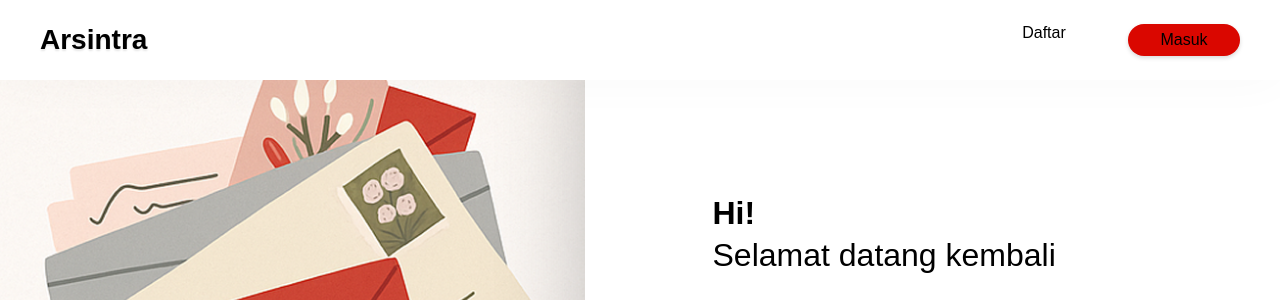
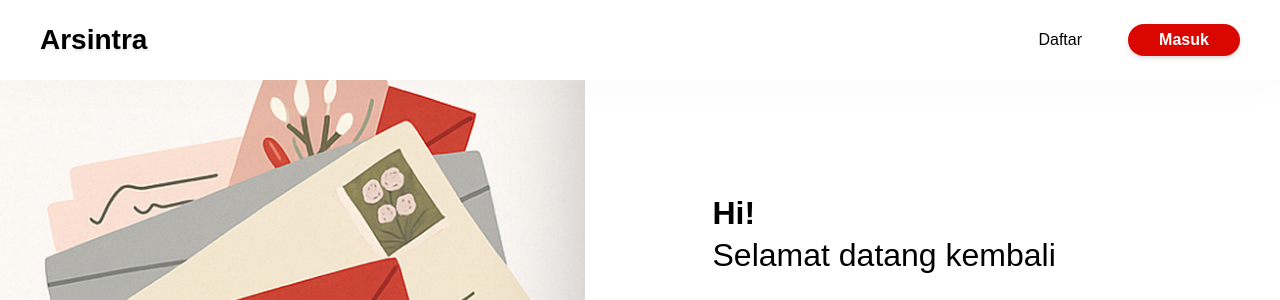
Before and after one commit to NugrahaAji/Arsintra, a PHP site: page /index.php in a window 1280 px wide. Shown: the top 300 px of the page. Run offline with PHP 8.4, Linux system fonts and the light colour scheme.

Commit message:
ngerapihin layout

```diff
--- a/css/style.css
+++ b/css/style.css
@@ -166,40 +166,48 @@ input[type="password"] {
 .nav-links {
   list-style: none;
   display: flex;
+  align-items: center;
   margin-left: auto;
   gap: 36px;
-  font-size: 16px;
-  font-weight: 600;
+  padding: 0;
 }
 
 .nav-item {
   text-align: center;
-  width: 96px;
 }
 
 .nav-item.hidden {
   display: none;
 }
 
-.nav-links a {
+.nav-links > li:not(.btn-login) > a {
+  display: inline-block;
   text-decoration: none;
   color: black;
   font-weight: 400;
+  font-size: 16px;
+  line-height: 32px;
+  padding: 0 10px;
 }
 
 .btn-login {
   background-color: #DA0700;
-  color: white;
-  padding: 8px 16px;
   border-radius: 999px;
-  display: inline-flex;
+  display: flex;
   align-items: center;
   justify-content: center;
   font-weight: 600;
   width: 112px;
   height: 32px;
   box-shadow: 0 2px 4px rgba(0, 0, 0, 0.15);
+  padding: 0;
+}
+
+.btn-login a {
+  color: white;
+  font-weight: 600;
   text-decoration: none;
+  font-size: 16px;
 }
 
 .hamburger {
@@ -214,6 +222,6 @@ input[type="password"] {
   fill: black;
 }
 
-  .nav-links.active {
-    display: flex;
-  }
+.nav-links.active {
+  display: flex;
+}
--- a/index.php
+++ b/index.php
@@ -12,9 +12,9 @@
       <h1 class="navbar-brand">Arsintra</h1>
 
       <ul class="nav-links">
-        <li class="nav-item"><a href="/signin">Daftar</a></li>
-        <li>
-          <a href="/login" class="btn-login">Masuk</a>
+        <li class="nav-item"> <a href="/arsintra/register.php">Daftar</a>
+        </li>
+        <li class="nav-item btn-login"> <a href="#">Masuk</a>
         </li>
       </ul>
 
@@ -48,7 +48,7 @@
 
         <div class="button-group">
           <a href="#" class="btn btn-primary">Masuk</a>
-          <a href="/signin" class="btn btn-secondary">Buat akun</a>
+          <a href="/arsintra/register.php" class="btn btn-secondary">Buat akun</a>
 
         </div>
       </div>
```
Also changed, not shown: register.php (+4 -5 lines).
